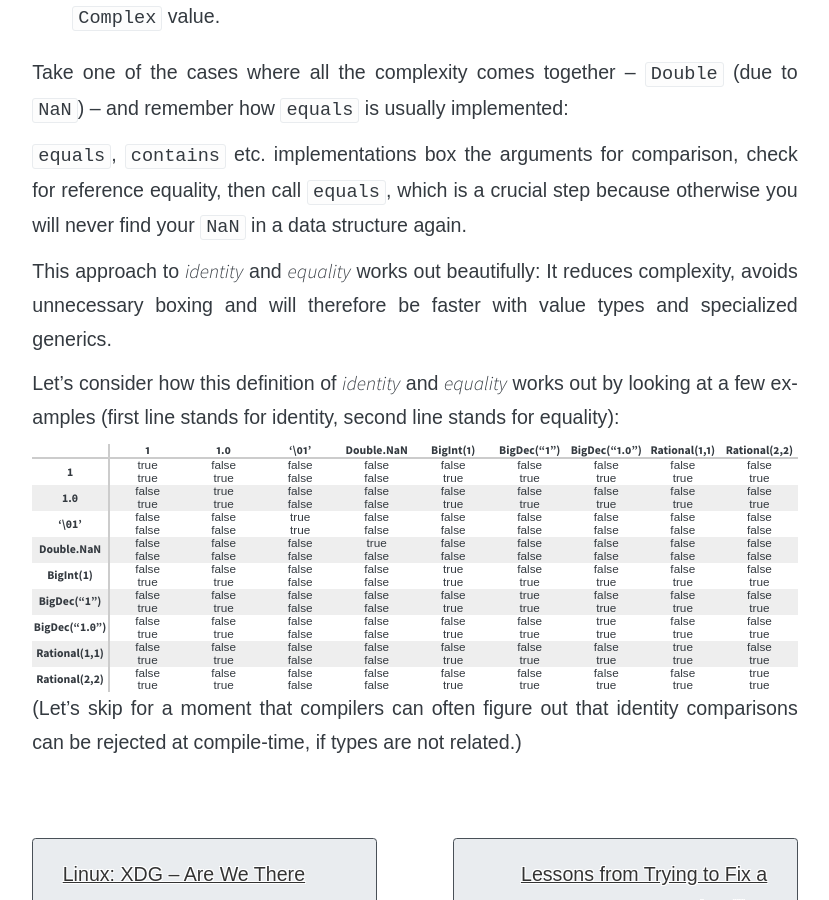
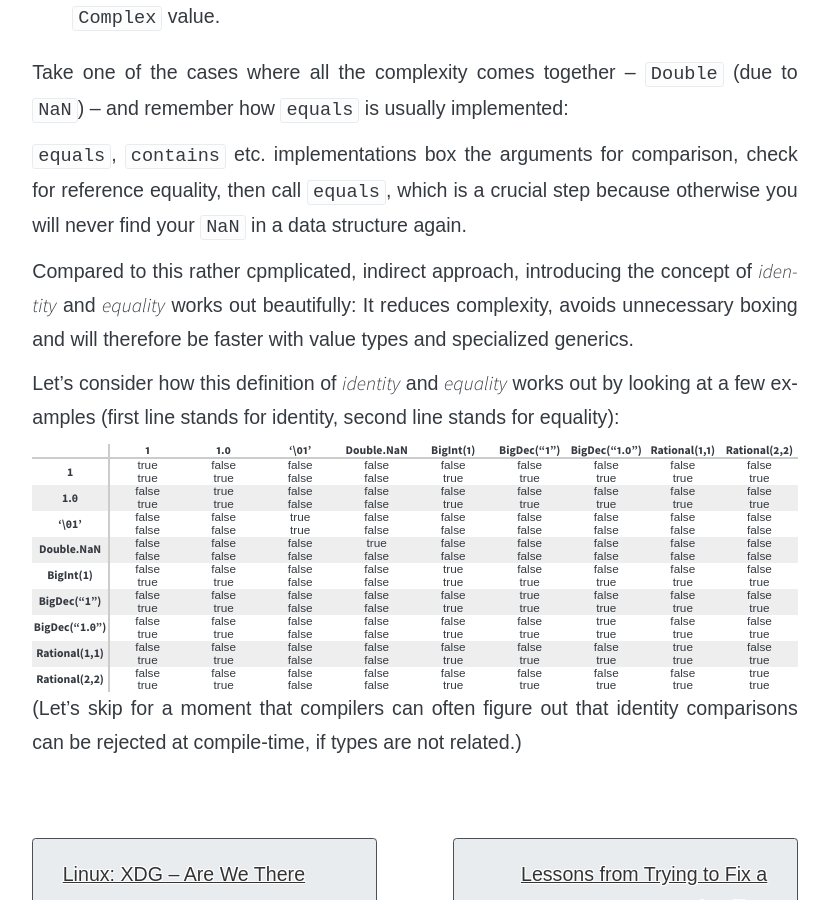
Before and after one commit to soc/soc.me, a Jekyll site: the page built from _articles/language-design/equality-and-identity.md, in a window 1280 px wide and 900 px high, scrolled down 1984 px. Shown: the whole window, without its empty margins (225-1054 px from the left). Built offline with Jekyll 4.4.1, drawn with Linux system fonts in a browser that asks for light colours; some web fonts are replaced.

Commit message:
Update equality-and-identity.md

```diff
--- a/_articles/language-design/equality-and-identity.md
+++ b/_articles/language-design/equality-and-identity.md
@@ -68,7 +68,7 @@ Take one of the cases where all the complexity comes together
 check for reference equality, then call `equals`, which is a crucial step
 because otherwise you will never find your `NaN` in a data structure again.
 
-This approach to _identity_ and _equality_ works out beautifully:
+Compared to this rather cpmplicated, indirect approach, introducing the concept of _identity_ and _equality_ works out beautifully:
 It reduces complexity, avoids unnecessary boxing and will therefore be faster with value types and specialized generics.
 
 Let's consider how this definition of _identity_ and _equality_ works out by
```
